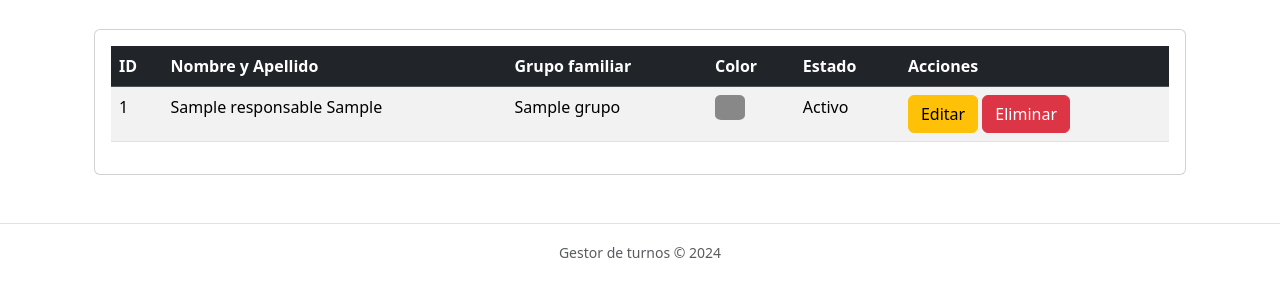
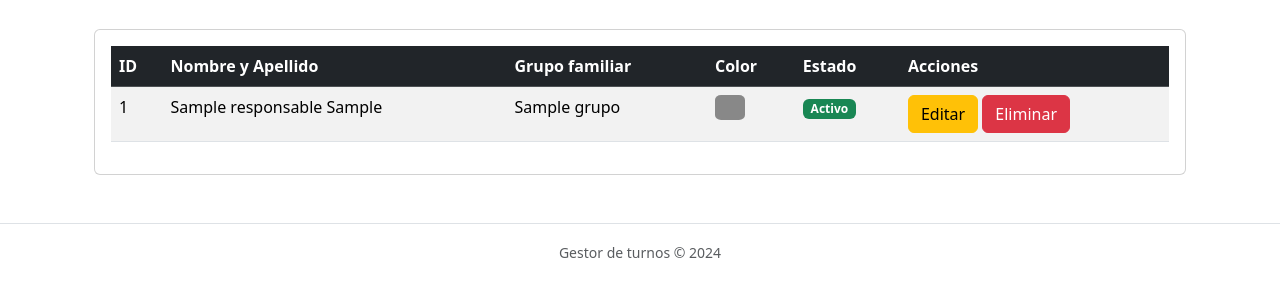
Before and after one commit to ivansosabz/administrador-turnos, a Django app: page /turnos/responsables/ in a window 1280 px wide. Shown: the part 131-431 px from the top of the page. Run offline with Django 5.2, Linux system fonts and the light colour scheme; a user stored in the database is signed in; tables that the repository leaves empty hold one stand-in row (values such as "Sample post").

Commit message:
fix: ajustes en responsables.html

```diff
--- a/templates/responsables/responsables.html
+++ b/templates/responsables/responsables.html
@@ -40,10 +40,10 @@
                                 </span>
                             </td>
                             <td>
-                                {% if responsable.activo == True %}
-                                    Activo
+                                {% if responsable.activo %}
+                                    <span class="badge bg-success">Activo</span>
                                 {% else %}
-                                    Inactivo
+                                    <span class="badge bg-secondary">Inactivo</span>
                                 {% endif %}
                             </td>
                             <td>
```
